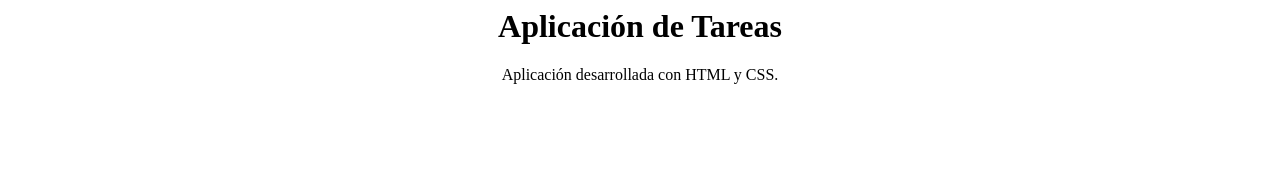
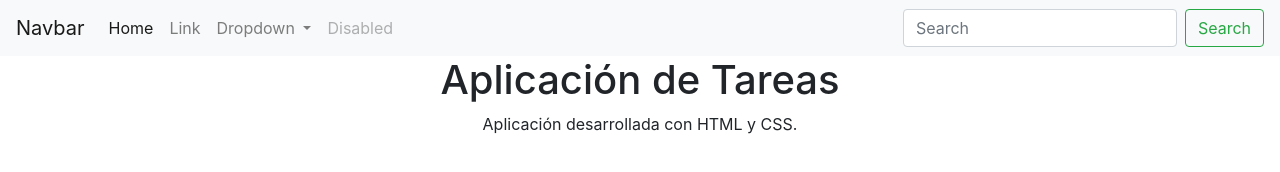
Before and after one commit to devJTD/app-tareas-incidentes, a plain HTML site: page index.html in a window 1280 px wide. Drawn offline with nearby package versions, Linux system fonts and the light colour scheme.

Commit message:
feature: Agregar navbar #9

```diff
--- a/index.html
+++ b/index.html
@@ -1,2 +1,38 @@
+<link rel="stylesheet" href="https://cdn.jsdelivr.net/npm/bootstrap@4.1.3/dist/css/bootstrap.min.css" integrity="sha384-MCw98/SFnGE8fJT3GXwEOngsV7Zt27NXFoaoApmYm81iuXoPkFOJwJ8ERdknLPMO" crossorigin="anonymous">
+<nav class="navbar navbar-expand-lg navbar-light bg-light">
+    <a class="navbar-brand" href="#">Navbar</a>
+    <button class="navbar-toggler" type="button" data-toggle="collapse" data-target="#navbarSupportedContent" aria-controls="navbarSupportedContent" aria-expanded="false" aria-label="Toggle navigation">
+      <span class="navbar-toggler-icon"></span>
+    </button>
+
+    <div class="collapse navbar-collapse" id="navbarSupportedContent">
+      <ul class="navbar-nav mr-auto">
+        <li class="nav-item active">
+          <a class="nav-link" href="#">Home <span class="sr-only">(current)</span></a>
+        </li>
+        <li class="nav-item">
+          <a class="nav-link" href="#">Link</a>
+        </li>
+        <li class="nav-item dropdown">
+          <a class="nav-link dropdown-toggle" href="#" id="navbarDropdown" role="button" data-toggle="dropdown" aria-haspopup="true" aria-expanded="false">
+            Dropdown
+          </a>
+          <div class="dropdown-menu" aria-labelledby="navbarDropdown">
+            <a class="dropdown-item" href="#">Action</a>
+            <a class="dropdown-item" href="#">Another action</a>
+            <div class="dropdown-divider"></div>
+            <a class="dropdown-item" href="#">Something else here</a>
+          </div>
+        </li>
+        <li class="nav-item">
+          <a class="nav-link disabled" href="#">Disabled</a>
+        </li>
+      </ul>
+      <form class="form-inline my-2 my-lg-0">
+        <input class="form-control mr-sm-2" type="search" placeholder="Search" aria-label="Search">
+        <button class="btn btn-outline-success my-2 my-sm-0" type="submit">Search</button>
+      </form>
+    </div>
+  </nav>
 <h1 style="text-align:center;">Aplicación de Tareas</h1>
 <p style="text-align:center;">Aplicación desarrollada con HTML y CSS.</p>
```
